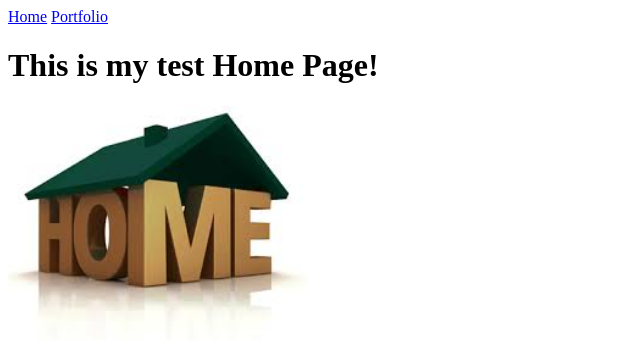
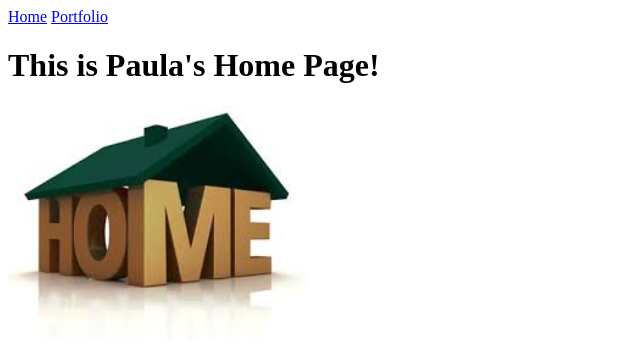
Before and after one commit to mrav2217/mrav2217.github.io, a plain HTML site: page my-website/index.html in a window 1280 px wide. Shown: the whole page, without its empty margins (0-640 px from the left). Drawn offline with Linux system fonts and the light colour scheme.

Commit message:
Changed the heading

```diff
--- a/my-website/index.html
+++ b/my-website/index.html
@@ -7,7 +7,7 @@
   <body>
     <a href="index.html">Home</a>
     <a href="portfolio.html">Portfolio</a>
-    <h1>This is my test Home Page!</h1>
+    <h1>This is Paula's Home Page!</h1>
     <img src="images/home.jpg" height="250">
   </body>
 </html>
```
